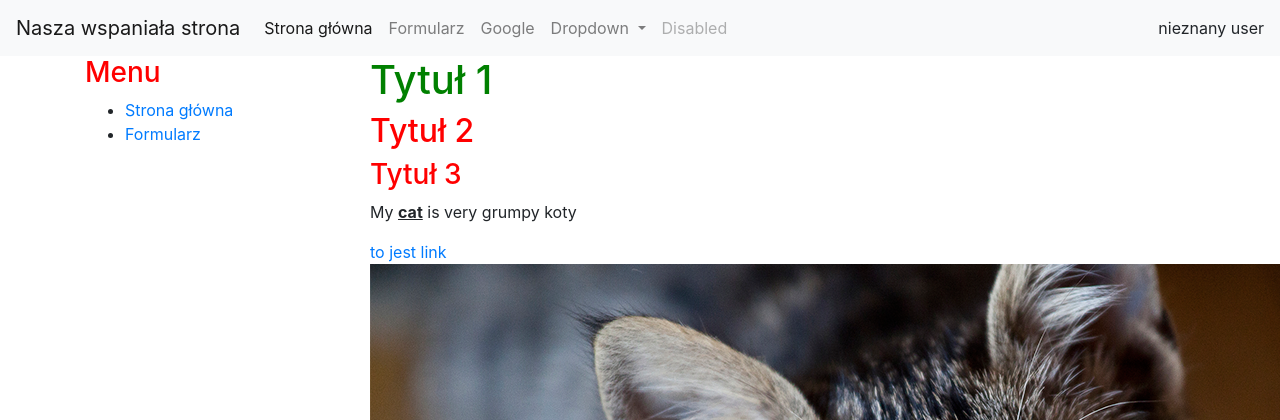
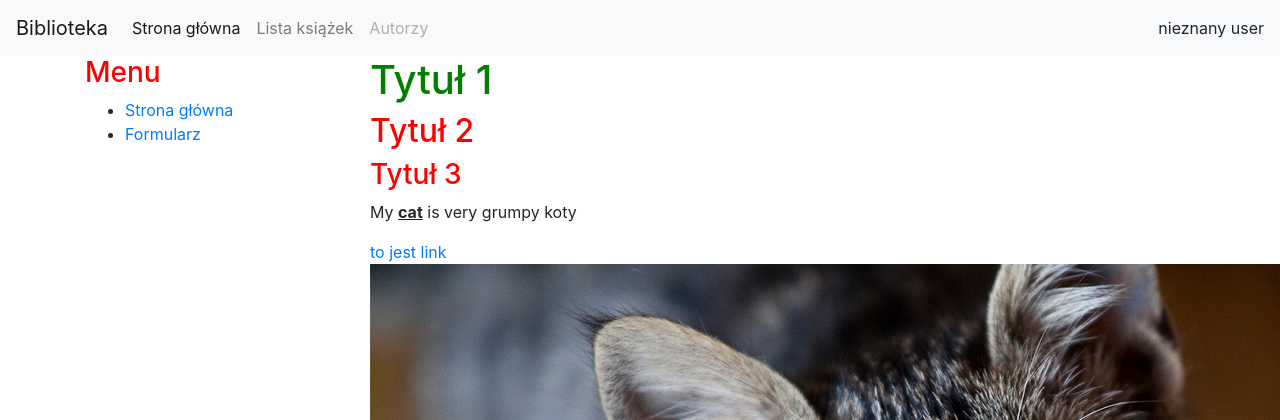
Before and after one commit to antnieszka/prymus-2020, a Django app: page / in a window 1280 px wide; the page is wider, and only the part inside the window is pictured. Shown: the top 420 px of that part. Run offline with Django 3.2, Linux system fonts and the light colour scheme.

Commit message:
Navbar update

```diff
--- a/books/templates/base.html
+++ b/books/templates/base.html
@@ -18,7 +18,7 @@
 <body>
 
     <nav class="navbar navbar-expand-lg navbar-light bg-light">
-        <a class="navbar-brand" href="#">Nasza wspaniała strona</a>
+        <a class="navbar-brand" href="#">Biblioteka</a>
         <button class="navbar-toggler" type="button" data-toggle="collapse" data-target="#navbarSupportedContent"
           aria-controls="navbarSupportedContent" aria-expanded="false" aria-label="Toggle navigation">
           <span class="navbar-toggler-icon"></span>
@@ -27,28 +27,13 @@
         <div class="collapse navbar-collapse" id="navbarSupportedContent">
           <ul class="navbar-nav mr-auto">
             <li class="nav-item active">
-              <a class="nav-link" href="index.html">Strona główna <span class="sr-only">(current)</span></a>
+              <a class="nav-link" href="{% url 'index' %}">Strona główna <span class="sr-only">(current)</span></a>
             </li>
             <li class="nav-item">
-              <a class="nav-link" href="form.html">Formularz</a>
+              <a class="nav-link" href="{% url 'book_list' %}">Lista książek</a>
             </li>
             <li class="nav-item">
-              <a class="nav-link" href="https://google.com">Google</a>
-            </li>
-            <li class="nav-item dropdown">
-              <a class="nav-link dropdown-toggle" href="#" id="navbarDropdown" role="button" data-toggle="dropdown"
-                aria-haspopup="true" aria-expanded="false">
-                Dropdown
-              </a>
-              <div class="dropdown-menu" aria-labelledby="navbarDropdown">
-                <a class="dropdown-item" href="#">Action</a>
-                <a class="dropdown-item" href="#">Another action</a>
-                <div class="dropdown-divider"></div>
-                <a class="dropdown-item" href="#">Something else here</a>
-              </div>
-            </li>
-            <li class="nav-item">
-              <a class="nav-link disabled" href="#" tabindex="-1" aria-disabled="true">Disabled</a>
+              <a class="nav-link disabled" href="#" tabindex="-1" aria-disabled="true">Autorzy</a>
             </li>
           </ul>
           <div>
--- a/libraryproj/urls.py
+++ b/libraryproj/urls.py
@@ -20,10 +20,10 @@ from books.views import books_list, index
 
 urlpatterns = [
     # http://127.0.0.1:8000/
-    path('', index),
+    path('', index, name="index"),
     path('admin/', admin.site.urls),
     # path('hello-world/', ...),
     # http://127.0.0.1:8000/books
-    path('books/', books_list),
+    path('ksiazki/', books_list, name="book_list"),
     # path('authors/', ...),
 ]
```
